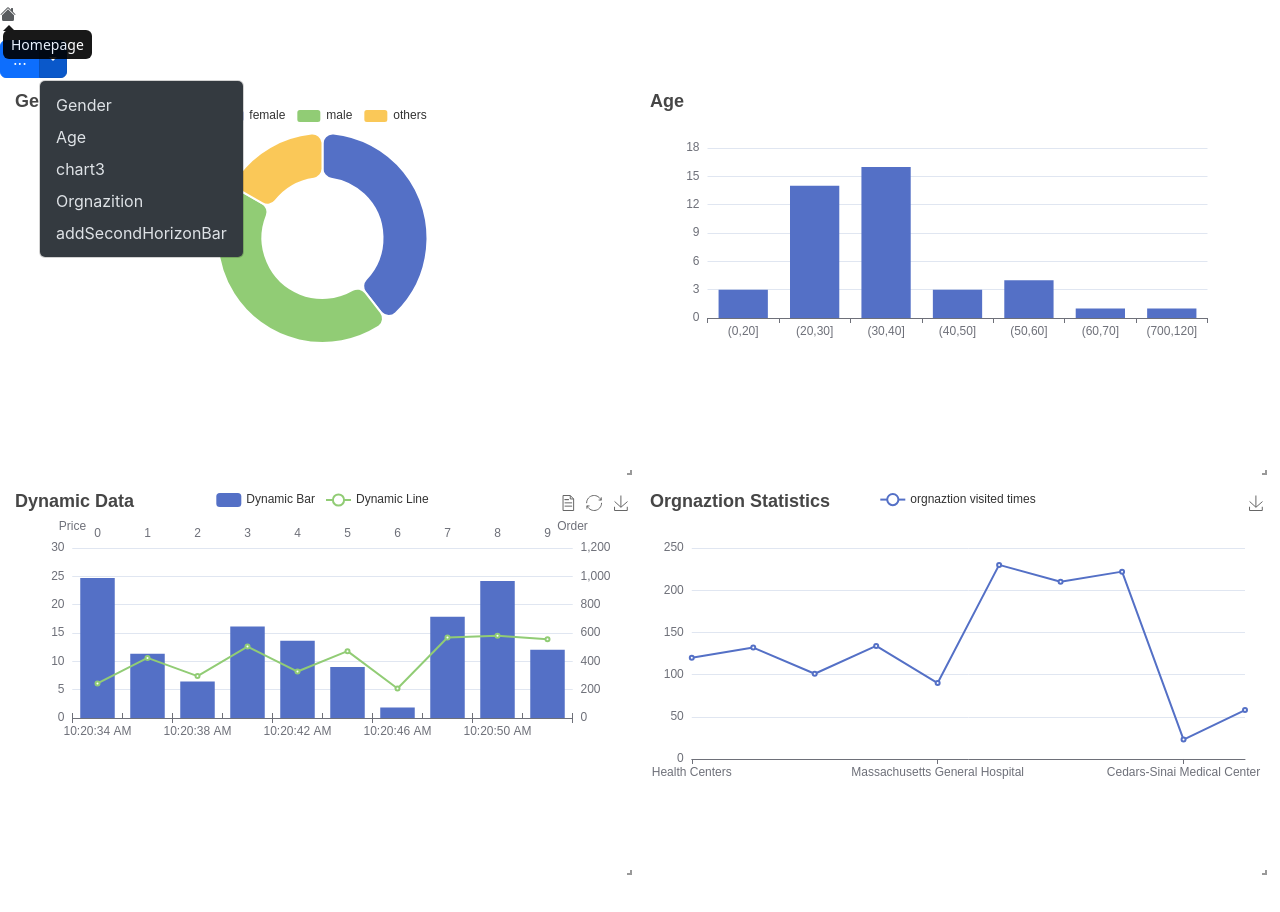
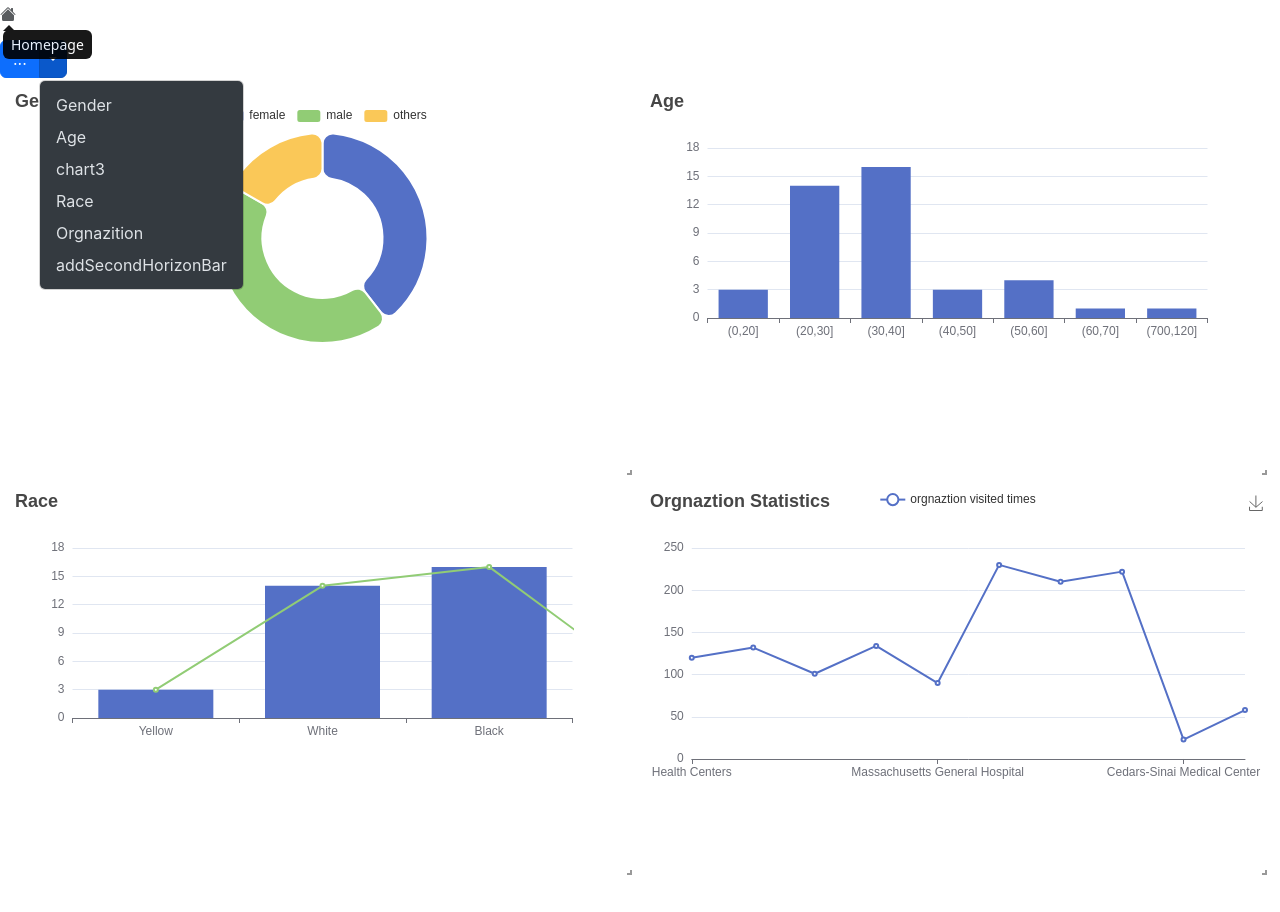
Before and after one commit to keagancoder/collaborative, a React (Create React App) app in the folder front/: page / in a window 1280 px wide. Both pictures are taken after a click on the button 52 px from the left and 59 px from the top of the page. Built offline with nearby package versions, Linux system fonts and the light colour scheme.

Commit message:
chart3 change and add logo

```diff
--- a/front/src/component/ReactGridComponent/ReactGridComponent.tsx
+++ b/front/src/component/ReactGridComponent/ReactGridComponent.tsx
@@ -13,6 +13,7 @@ import SecondHorizonBarComponent from '../SecondHorizonBarComponent/SecondHorizo
 import PieForGender from '../PieComponent/PieForGender'
 import HorizonBarForAge from '../HorizonBarComponent/HorizonBarForAge'
 import "react-grid-layout/css/styles.css";
+import SecondHorizonBarForRace from '../SecondHorizonBarComponent/SecondHorizonBarForRace'
 
 interface ReactGridComponentProps {
   domElements: any[]
@@ -73,10 +74,11 @@ const ReactGridComponent: FC<ReactGridComponentProps> = (props: ReactGridCompone
   const [map, setMap] = useState(new Map([
     [0, 'Gender'],
     [1, 'Age'],
-    [2, 'D'],
+    [2, 'Race'],
     [3, 'B'],
     [4, 'Gender'],
-    [5, 'Age']
+    [5, 'Age'],
+    [6, 'Race']
   ]) )
   const updateMap = (k: number, v: string) => {
     setMap(new Map(map.set(k, v)))
@@ -100,6 +102,12 @@ const ReactGridComponent: FC<ReactGridComponentProps> = (props: ReactGridCompone
     onAddItem()
     updateMap(count, "Age")
   }
+
+ const showRaceChart = () => {
+    onAddItem()
+    updateMap(count, "Race")
+  }
+
 
   const onAddItemB = () => {
     onAddItem()
@@ -142,6 +150,7 @@ const ReactGridComponent: FC<ReactGridComponentProps> = (props: ReactGridCompone
           <Dropdown.Item onClick={showGenderPie}>Gender</Dropdown.Item>
           <Dropdown.Item onClick={showAgeChart}>Age</Dropdown.Item>
           <Dropdown.Item onClick={showAgeChart}>chart3</Dropdown.Item>
+          <Dropdown.Item onClick={showRaceChart}>Race</Dropdown.Item>
           <Dropdown.Item onClick={onAddItemB}>Orgnazition</Dropdown.Item>
           <Dropdown.Item onClick={onAddItemD}>addSecondHorizonBar</Dropdown.Item>
         </Dropdown.Menu>
@@ -171,6 +180,7 @@ const ReactGridComponent: FC<ReactGridComponentProps> = (props: ReactGridCompone
                 {'D' === map.get(index) && (<SecondHorizonBarComponent />)}
                 {'Gender' === map.get(index) && (<PieForGender />)}
                 {'Age' === map.get(index) && (<HorizonBarForAge />)}
+                {'Race' === map.get(index) && (<SecondHorizonBarForRace />)}
               </div>
             )
           })
--- /dev/null
+++ b/front/src/component/SecondHorizonBarComponent/SecondHorizonBarForRace.tsx
@@ -0,0 +1,61 @@
+import EChartsReact from 'echarts-for-react';
+import { FC } from 'react';
+import { EventParams } from '../../types';
+import './SecondHorizonBarComponent.less';
+
+interface SecondHorizonBarComponentProps { }
+
+const SecondHorizonBarForRace: FC<SecondHorizonBarComponentProps> = () => {
+
+  const option = {
+      title: {
+        text: 'Race'
+      },
+      xAxis: {
+           type: 'category',
+           data: ['Yellow', 'White', 'Black']
+         },
+         yAxis: {
+           type: 'value'
+         },
+      series: [
+        {
+          type: 'bar',
+          data: [3, 14, 16, 3, 4, 1, 1]
+        },
+        {
+        type: 'line',
+        data: [3, 14, 16, 3, 4, 1, 1]
+       }
+      ]
+    };
+
+
+  const onChartClick = (params: EventParams) => {
+    switch (params.name) {
+      case 'Email':
+        //TODO add new page
+        console.log('jumping..')
+        break
+      case 'Search Engine':
+        //TODO add new page
+        console.log('jumping...')
+        break
+      default:
+        break
+    }
+  }
+
+  const onEvents = {
+    click: onChartClick
+  }
+  return (
+    <>
+      <EChartsReact option={option}
+        onEvents={onEvents}
+      />
+    </>
+  )
+};
+
+export default SecondHorizonBarForRace;
```
Also changed, not shown: front/public/logo153.png, 1 other file (tests, documents, lock files or other folders).
